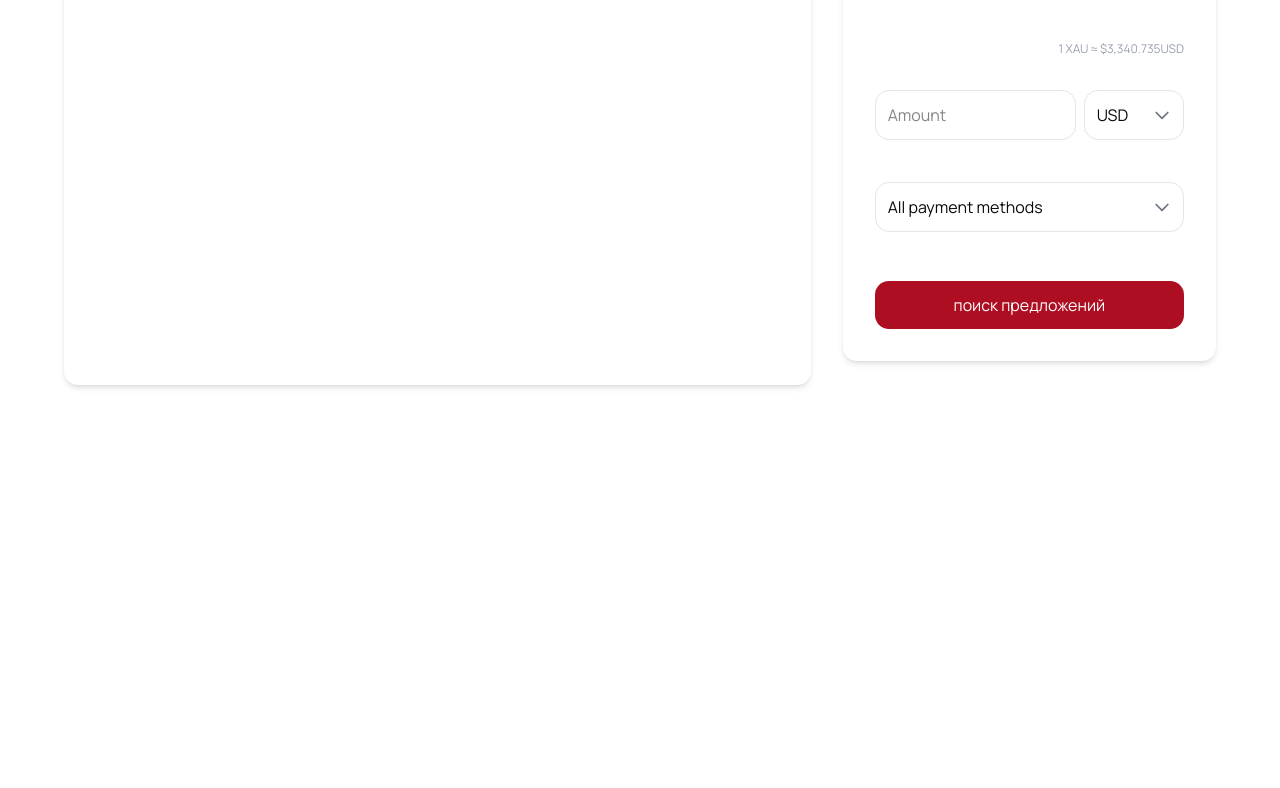
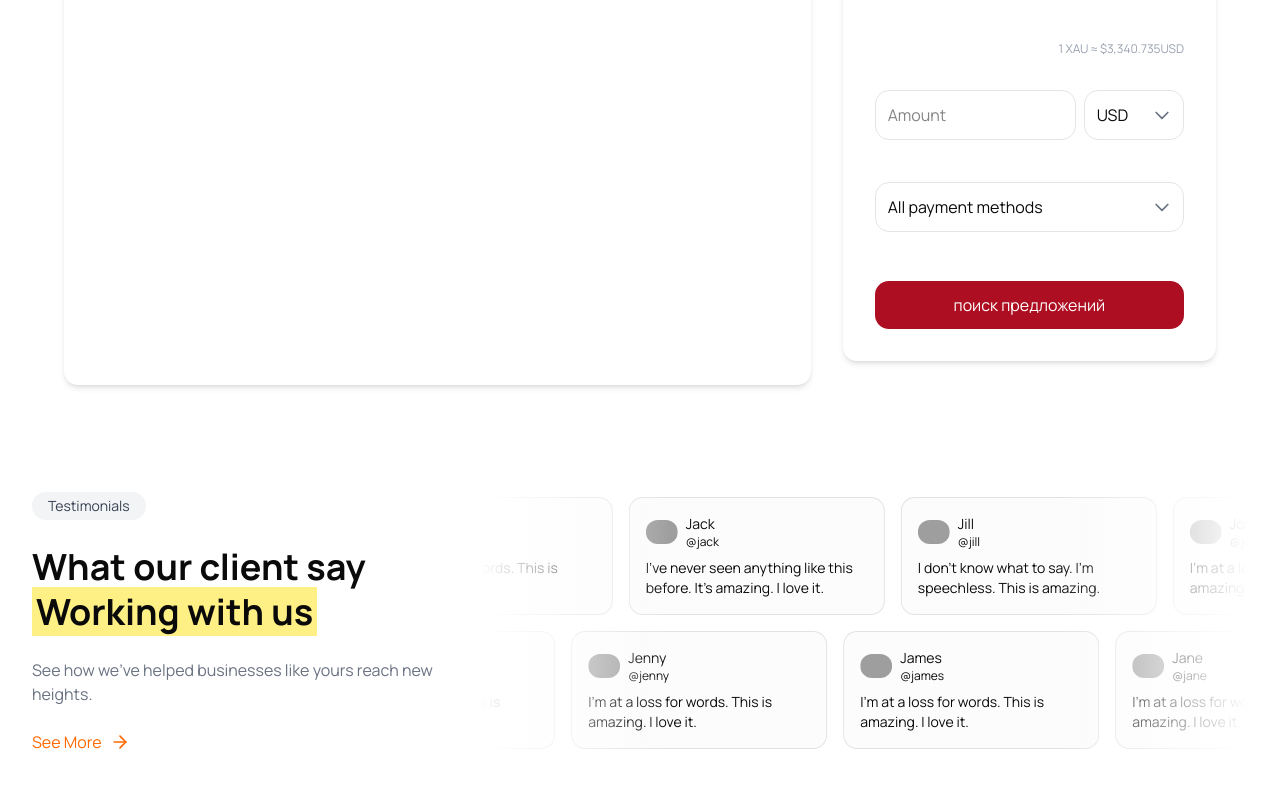
Before and after one commit to vnrnesia/kalita, a Next.js app: page / in a window 1280 px wide. Shown: the part 1810-2598 px from the top of the page. Before the commit the page ends 2235 px from the top, so only its background shows below. Built offline with nearby package versions, Linux system fonts and the light colour scheme; grey boxes are pictures that could not be loaded.

Commit message:
Testimonals added.

```diff
--- /dev/null
+++ b/app/components/custom/MarqueeDemo.tsx
@@ -0,0 +1,98 @@
+import { cn } from "@/lib/utils";
+import { Marquee } from "../magicui/Marquee"
+
+const reviews = [
+  {
+    name: "Jack",
+    username: "@jack",
+    body: "I've never seen anything like this before. It's amazing. I love it.",
+    img: "https://avatar.vercel.sh/jack",
+  },
+  {
+    name: "Jill",
+    username: "@jill",
+    body: "I don't know what to say. I'm speechless. This is amazing.",
+    img: "https://avatar.vercel.sh/jill",
+  },
+  {
+    name: "John",
+    username: "@john",
+    body: "I'm at a loss for words. This is amazing. I love it.",
+    img: "https://avatar.vercel.sh/john",
+  },
+  {
+    name: "Jane",
+    username: "@jane",
+    body: "I'm at a loss for words. This is amazing. I love it.",
+    img: "https://avatar.vercel.sh/jane",
+  },
+  {
+    name: "Jenny",
+    username: "@jenny",
+    body: "I'm at a loss for words. This is amazing. I love it.",
+    img: "https://avatar.vercel.sh/jenny",
+  },
+  {
+    name: "James",
+    username: "@james",
+    body: "I'm at a loss for words. This is amazing. I love it.",
+    img: "https://avatar.vercel.sh/james",
+  },
+];
+
+const firstRow = reviews.slice(0, reviews.length / 2);
+const secondRow = reviews.slice(reviews.length / 2);
+
+const ReviewCard = ({
+  img,
+  name,
+  username,
+  body,
+}: {
+  img: string;
+  name: string;
+  username: string;
+  body: string;
+}) => {
+  return (
+    <figure
+      className={cn(
+        "relative h-full w-64 cursor-pointer overflow-hidden rounded-xl border p-4",
+        // light styles
+        "border-gray-950/[.1] bg-gray-950/[.01] hover:bg-gray-950/[.05]",
+        // dark styles
+        "dark:border-gray-50/[.1] dark:bg-gray-50/[.10] dark:hover:bg-gray-50/[.15]",
+      )}
+    >
+      <div className="flex flex-row items-center gap-2">
+        <img className="rounded-full" width="32" height="32" alt="" src={img} />
+        <div className="flex flex-col">
+          <figcaption className="text-sm font-medium dark:text-white">
+            {name}
+          </figcaption>
+          <p className="text-xs font-medium dark:text-white/40">{username}</p>
+        </div>
+      </div>
+      <blockquote className="mt-2 text-sm">{body}</blockquote>
+    </figure>
+  );
+};
+
+export function MarqueeDemo() {
+  return (
+    <div className="relative flex w-full flex-col items-center justify-center overflow-hidden">
+      <Marquee pauseOnHover className="[--duration:20s]">
+        {firstRow.map((review) => (
+          <ReviewCard key={review.username} {...review} />
+        ))}
+      </Marquee>
+      <Marquee reverse pauseOnHover className="[--duration:20s]">
+        {secondRow.map((review) => (
+          <ReviewCard key={review.username} {...review} />
+        ))}
+      </Marquee>
+      <div className="pointer-events-none absolute inset-y-0 left-0 w-1/4 bg-gradient-to-r from-background"></div>
+      <div className="pointer-events-none absolute inset-y-0 right-0 w-1/4 bg-gradient-to-l from-background"></div>
+    </div>
+  );
+}
--- /dev/null
+++ b/app/components/custom/Testimonals.tsx
@@ -0,0 +1,37 @@
+"use client";
+
+import { MarqueeDemo } from "./MarqueeDemo";
+import { ArrowRight } from "lucide-react";
+
+
+export default function Testimonials() {
+  return (
+    <div className="bg-white relative flex flex-col md:flex-row w-full justify-center mx-auto items-center px-8 py-16  dark:bg-black">
+      {/* Arka plan pattern */}
+
+
+      {/* Sol taraf */}
+      <div className="max-w-md space-y-6">
+        <button className="px-4 py-1 rounded-full bg-gray-100 text-gray-700 text-sm dark:bg-gray-800 dark:text-gray-200">
+          Testimonials
+        </button>
+        <h2 className="text-3xl md:text-4xl font-bold leading-tight">
+          What our client say <br />
+          <span className="bg-yellow-200 px-1">Working with us</span>
+        </h2>
+        <p className="text-gray-500 dark:text-gray-400">
+          See how we’ve helped businesses like yours reach new heights.
+        </p>
+
+        <button className="flex items-center gap-2 text-orange-500 font-medium">
+          See More <ArrowRight size={20} />
+        </button>
+      </div>
+
+      {/* Sağ taraf */}
+      <div className="flex-1 max-w-3xl">
+        <MarqueeDemo />
+      </div>
+    </div>
+  );
+}
--- /dev/null
+++ b/app/components/magicui/Marquee.tsx
@@ -0,0 +1,73 @@
+import { cn } from "@/lib/utils";
+import { ComponentPropsWithoutRef } from "react";
+
+interface MarqueeProps extends ComponentPropsWithoutRef<"div"> {
+  /**
+   * Optional CSS class name to apply custom styles
+   */
+  className?: string;
+  /**
+   * Whether to reverse the animation direction
+   * @default false
+   */
+  reverse?: boolean;
+  /**
+   * Whether to pause the animation on hover
+   * @default false
+   */
+  pauseOnHover?: boolean;
+  /**
+   * Content to be displayed in the marquee
+   */
+  children: React.ReactNode;
+  /**
+   * Whether to animate vertically instead of horizontally
+   * @default false
+   */
+  vertical?: boolean;
+  /**
+   * Number of times to repeat the content
+   * @default 4
+   */
+  repeat?: number;
+}
+
+export function Marquee({
+  className,
+  reverse = false,
+  pauseOnHover = false,
+  children,
+  vertical = false,
+  repeat = 4,
+  ...props
+}: MarqueeProps) {
+  return (
+    <div
+      {...props}
+      className={cn(
+        "group flex overflow-hidden p-2 [--duration:40s] [--gap:1rem] [gap:var(--gap)]",
+        {
+          "flex-row": !vertical,
+          "flex-col": vertical,
+        },
+        className,
+      )}
+    >
+      {Array(repeat)
+        .fill(0)
+        .map((_, i) => (
+          <div
+            key={i}
+            className={cn("flex shrink-0 justify-around [gap:var(--gap)]", {
+              "animate-marquee flex-row": !vertical,
+              "animate-marquee-vertical flex-col": vertical,
+              "group-hover:[animation-play-state:paused]": pauseOnHover,
+              "[animation-direction:reverse]": reverse,
+            })}
+          >
+            {children}
+          </div>
+        ))}
+    </div>
+  );
+}
--- a/app/globals.css
+++ b/app/globals.css
@@ -63,6 +63,24 @@ body {
     }
   30%, 60% {
     background-position: calc(100% + var(--shiny-width)) 0;
+    }
+  }
+  --animate-marquee: marquee var(--duration) infinite linear;
+  --animate-marquee-vertical: marquee-vertical var(--duration) linear infinite;
+  @keyframes marquee {
+  from {
+    transform: translateX(0);
+    }
+  to {
+    transform: translateX(calc(-100% - var(--gap)));
+    }
+  }
+  @keyframes marquee-vertical {
+  from {
+    transform: translateY(0);
+    }
+  to {
+    transform: translateY(calc(-100% - var(--gap)));
     }
   }}
 
--- a/app/page.tsx
+++ b/app/page.tsx
@@ -3,6 +3,8 @@ import MainSection from "./components/custom/MainSection";
 import Brands from "./components/custom/Brands";
 import BentoGridStateful from "./components/magicui/BentoGridStateful";
 import Platform from "./components/custom/Platform";
+import Testimonals from "./components/custom/Testimonals";
+
 
 
 export default function Home() {
@@ -15,6 +17,7 @@ export default function Home() {
       </div>
       <BentoGridStateful />
       <Platform/>
+      <Testimonals/>
 
     </>
   );
--- /dev/null
+++ b/tailwind.config.ts
@@ -0,0 +1,27 @@
+/** @type {import('tailwindcss').Config} */
+module.exports = {
+  content: [
+    "./app/**/*.{js,ts,jsx,tsx}",
+    "./pages/**/*.{js,ts,jsx,tsx}",
+    "./components/**/*.{js,ts,jsx,tsx}",
+  ],
+  theme: {
+    extend: {
+      keyframes: {
+        marquee: {
+          "0%": { transform: "translateX(0%)" },
+          "100%": { transform: "translateX(-100%)" },
+        },
+        "marquee-vertical": {
+          "0%": { transform: "translateY(0%)" },
+          "100%": { transform: "translateY(-100%)" },
+        },
+      },
+      animation: {
+        marquee: "marquee var(--duration) linear infinite",
+        "marquee-vertical": "marquee-vertical var(--duration) linear infinite",
+      },
+    },
+  },
+  plugins: [],
+};
```
